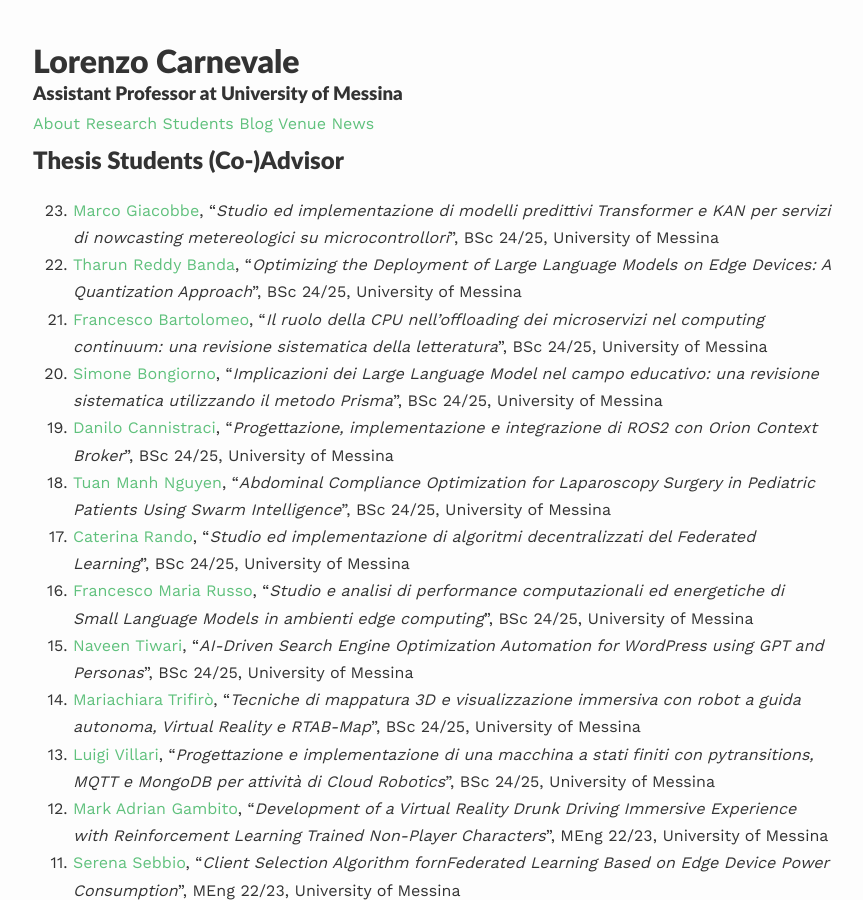
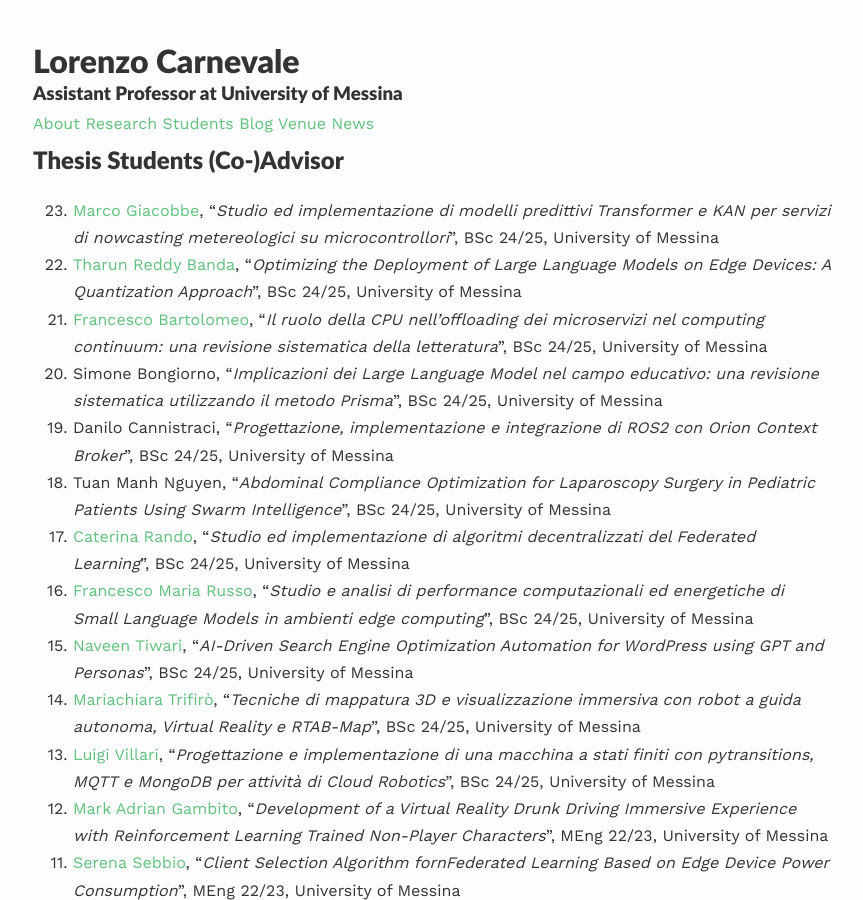
Before and after one commit to lcarnevale/lcarnevale.github.io, a Jekyll site: the page built from _pages/teaching.md, in a window 1280 px wide and 900 px high. Shown: the whole window, without its empty margins (207-1070 px from the left). Built offline with Jekyll 4.4.1, drawn with Linux system fonts in a browser that asks for light colours; nearby versions of some CDN libraries; some web fonts are replaced.

Commit message:
update linkedin links

```diff
--- a/_pages/teaching.md
+++ b/_pages/teaching.md
@@ -11,9 +11,9 @@ published: true
 1. [Marco Giacobbe](https://www.linkedin.com/in/marco-giacobbe-50842720a/), "*Studio ed implementazione di modelli predittivi Transformer e KAN per servizi di nowcasting metereologici su microcontrollori*", BSc 24/25, University of Messina
 1. [Tharun Reddy Banda](https://www.linkedin.com/in/tharun-reddy-banda/), "*Optimizing the Deployment of Large Language Models on Edge Devices: A Quantization Approach*", BSc 24/25, University of Messina
 1. [Francesco Bartolomeo](https://www.linkedin.com/in/francesco-bartolomeo-8025b1210/), "*Il ruolo della CPU nell'offloading dei microservizi nel computing continuum: una revisione sistematica della letteratura*", BSc 24/25, University of Messina
-1. [Simone Bongiorno](), "*Implicazioni dei Large Language Model nel campo educativo: una revisione sistematica utilizzando il metodo Prisma*", BSc 24/25, University of Messina
-1. [Danilo Cannistraci](), "*Progettazione, implementazione e integrazione di ROS2 con Orion Context Broker*", BSc 24/25, University of Messina
-1. [Tuan Manh Nguyen](), "*Abdominal Compliance Optimization for Laparoscopy Surgery in Pediatric Patients Using Swarm Intelligence*", BSc 24/25, University of Messina
+1. Simone Bongiorno, "*Implicazioni dei Large Language Model nel campo educativo: una revisione sistematica utilizzando il metodo Prisma*", BSc 24/25, University of Messina
+1. Danilo Cannistraci, "*Progettazione, implementazione e integrazione di ROS2 con Orion Context Broker*", BSc 24/25, University of Messina
+1. Tuan Manh Nguyen, "*Abdominal Compliance Optimization for Laparoscopy Surgery in Pediatric Patients Using Swarm Intelligence*", BSc 24/25, University of Messina
 1. [Caterina Rando](https://www.linkedin.com/in/caterina-rando-62a4b5338/), "*Studio ed implementazione di algoritmi decentralizzati del Federated Learning*", BSc 24/25, University of Messina
 1. [Francesco Maria Russo](https://www.linkedin.com/in/francesco-maria-russo-194b47294/), "*Studio e analisi di performance computazionali ed energetiche di Small Language Models in ambienti edge computing*", BSc 24/25, University of Messina
 1. [Naveen Tiwari](https://www.linkedin.com/in/naveen-tiwari-37305b20a/), "*AI-Driven Search Engine Optimization Automation for WordPress using GPT and Personas*", BSc 24/25, University of Messina
```
